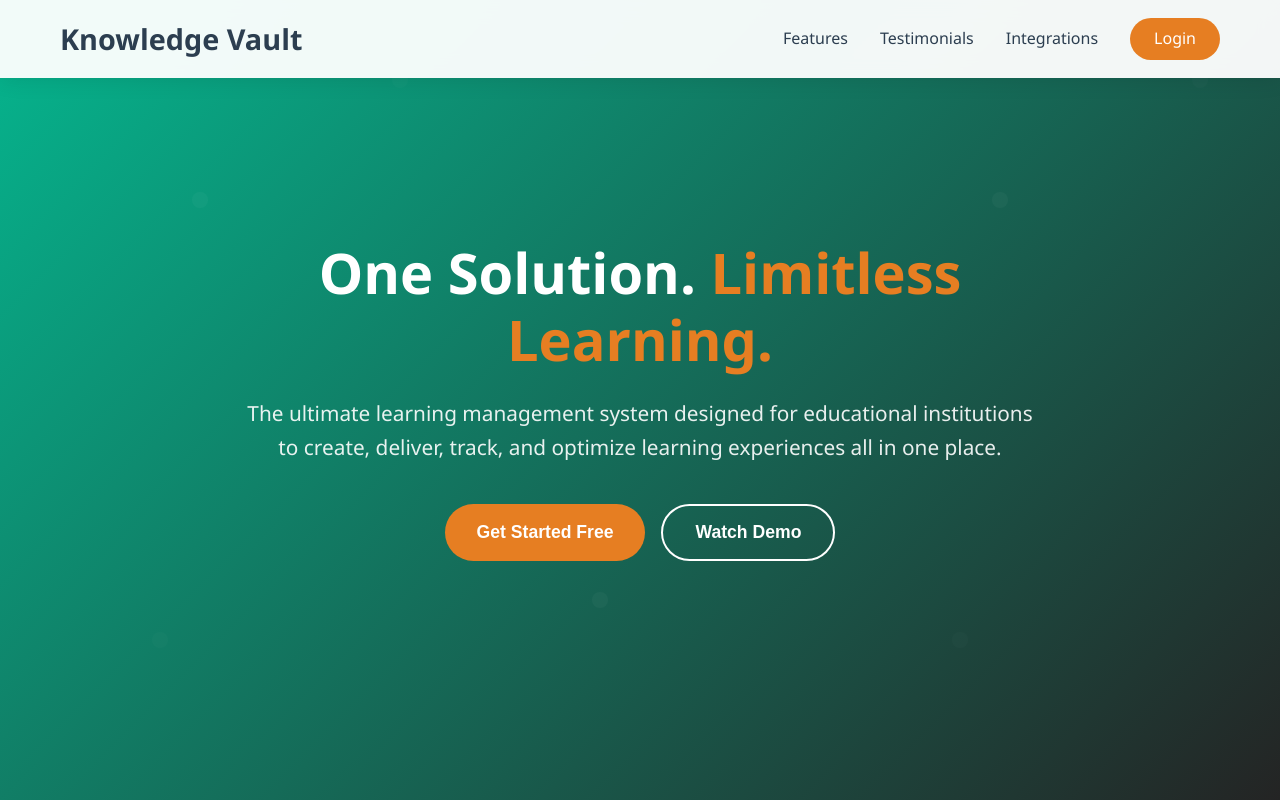
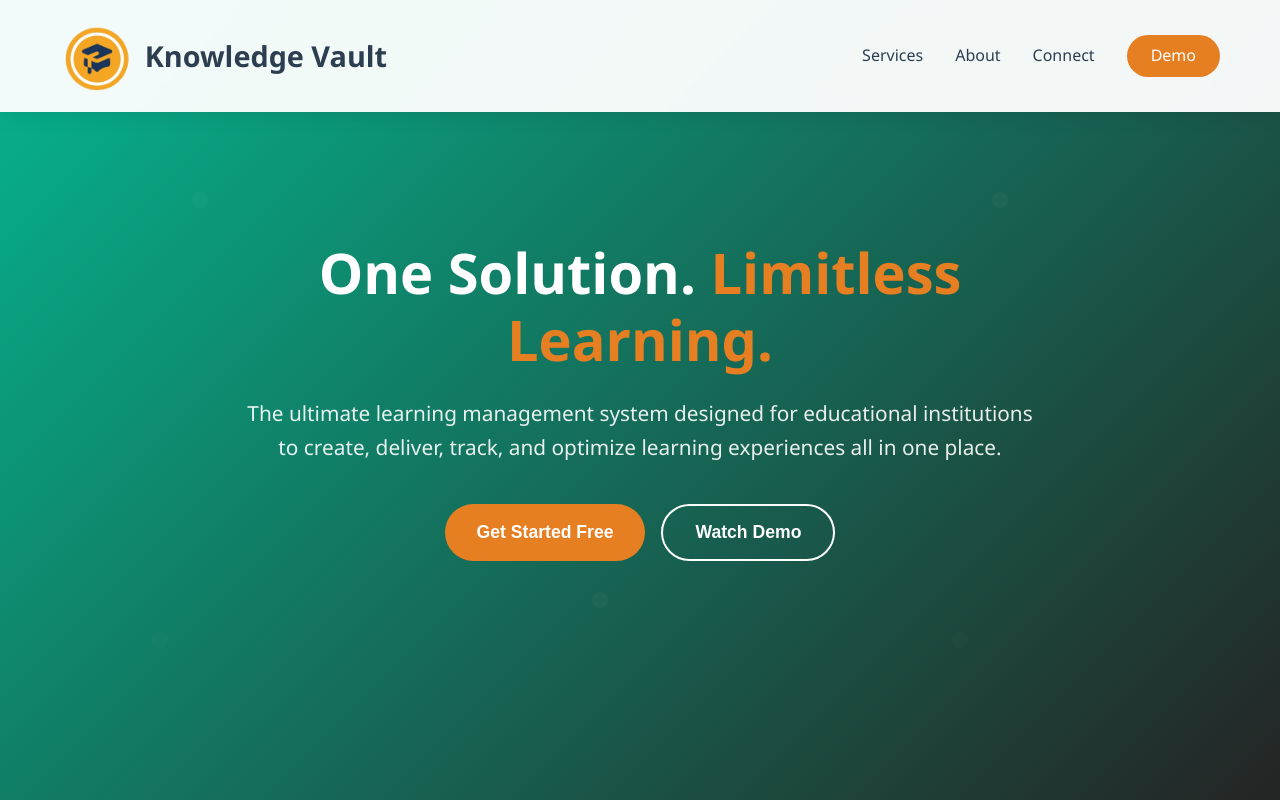
Before and after one commit to i-am-gk/LMS-project, a plain HTML site: page index.html in a window 1280 px wide. Shown: the top 800 px of the page. Drawn offline with Linux system fonts and the light colour scheme.

Commit message:
Update index.html

```diff
--- a/index.html
+++ b/index.html
@@ -12,13 +12,14 @@
     <nav class="navbar">
         <div class="nav-container">
             <div class="nav-logo">
+                <img src="images/logo.png" alt="Knowledge Vault Logo" class="logo-img">
                 <h2>Knowledge Vault</h2>
             </div>
             <div class="nav-menu" id="nav-menu">
-                <a href="features.html" class="nav-link">Features</a>
-                <a href="testimonials.html" class="nav-link">Testimonials</a>
-                <a href="integrations.html" class="nav-link">Integrations</a>
-                <a href="login.html" class="nav-link login-btn">Login</a>
+                <a href="services.html" class="nav-link">Services</a>
+                <a href="about.html" class="nav-link">About</a>
+                <a href="connect.html" class="nav-link">Connect</a>
+                <a href="demo.html" class="nav-link login-btn">Demo</a>
             </div>
             <div class="nav-toggle" id="nav-toggle">
                 <span class="bar"></span>
@@ -243,8 +244,8 @@
                 <div class="footer-section">
                     <h4>Product</h4>
                     <ul>
-                        <li><a href="features.html">Features</a></li>
-                        <li><a href="integrations.html">Integrations</a></li>
+                        <li><a href="services.html">Services</a></li>
+                        <li><a href="connect.html">Connect</a></li>
                         <li><a href="#">Pricing</a></li>
                         <li><a href="#">API</a></li>
                     </ul>
```
